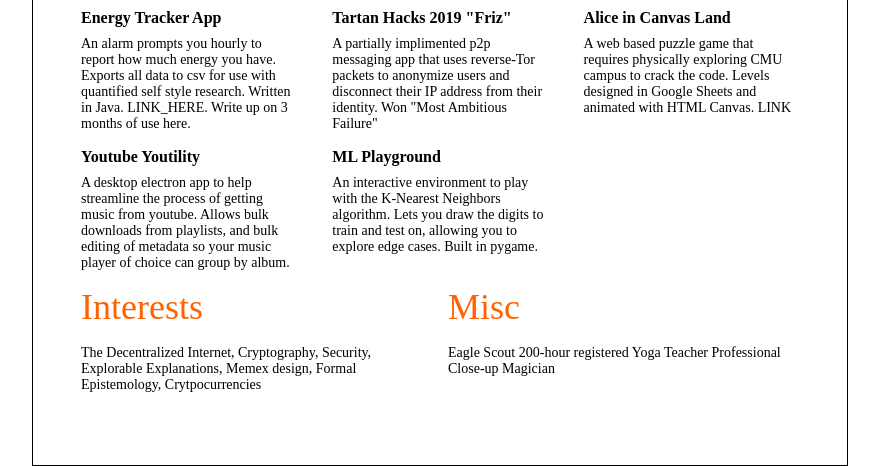
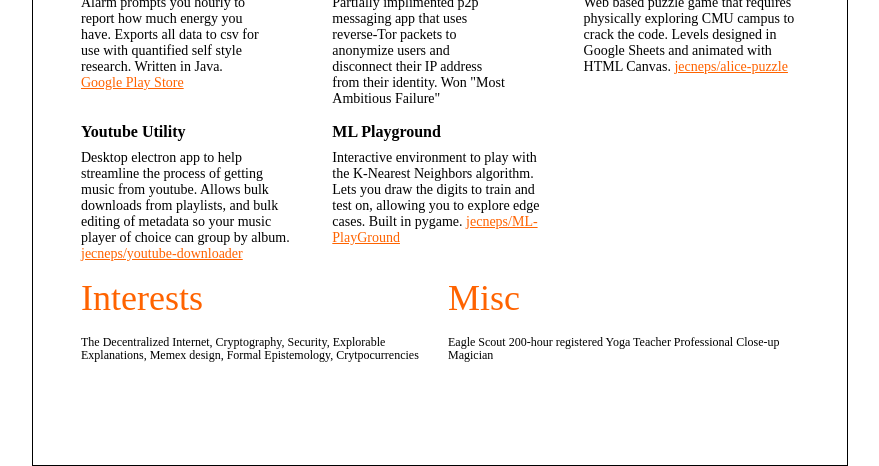
Before and after one commit to jecneps/resume, a website: page resume.njk in a window 1280 px wide. Shown: the part 620-1086 px from the top of the page, without its empty margins (200-1079 px from the left). Drawn offline with nearby package versions, Linux system fonts and the light colour scheme; files that its build step writes are made by us from their sources.

Commit message:
tech prof high

```diff
--- a/macros.njk
+++ b/macros.njk
@@ -1,7 +1,7 @@
 {# TEXT N AT #}
 
 {% macro sml_text(text) %}
-<div class="f6 mt2"> {{text}} </div>
+<div class="f7 mt2"> {{text}} </div>
 {% endmacro %}
 
 {% macro med_text(text) %}
@@ -11,6 +11,10 @@
 {% macro big_text(text)  %}
     <div class="f2 mb2 mt3 orange"> {{text}} </div>
 {%endmacro %}
+
+{% macro sml_link_text(text, url, link_text) %}
+    <div class="f6 mt2"> {{text}} <a href={{url}} class="orange">{{link_text}}</a> </div>
+{% endmacro %}
 
 {# BIGGER COMPOSED ELEMENTS #}
 
@@ -29,9 +33,9 @@
 
 
 
-{% macro project_card(name, description) %}
+{% macro project_card(name, description, url, link_text) %}
     {{med_text(name)}}
-    {{sml_text(description)}}
+    {{sml_link_text(description, url, link_text)}}
 {% endmacro %}
 
 {# iMAGE STUFF #}
--- a/resume.njk
+++ b/resume.njk
@@ -81,21 +81,25 @@
                 {{macro.big_text("Projects")}}
                 <div class="flex justify-between" >
 
-                    <div class="flex flex-column w-30" >
+                    <div class="flex flex-column w-25" >
                         {{macro.project_card("Energy Tracker App",
-                            "An alarm prompts you hourly to report how much energy you have. Exports all data to csv for use with quantified self style research. Written in Java. LINK_HERE. Write up on 3 months of use here. "
+                            "Alarm prompts you hourly to report how much energy you have. Exports all data to csv for use with quantified self style research. Written in Java.",
+                            "https://play.google.com/store/apps/details?id=com.approvequestions.energytracker",
+                            "Google Play Store"
                         )}}
                     </div>
 
-                    <div class="flex flex-column w-30" >
+                    <div class="flex flex-column w-25" >
                         {{macro.project_card("Tartan Hacks 2019 \"Friz\"",
-                            "A partially implimented p2p messaging app that uses reverse-Tor packets to anonymize users and disconnect their IP address from their identity. Won \"Most Ambitious Failure\""
+                            "Partially implimented p2p messaging app that uses reverse-Tor packets to anonymize users and disconnect their IP address from their identity. Won \"Most Ambitious Failure\""
                         )}}
                     </div>
 
                     <div class="flex flex-column w-30" >
                         {{macro.project_card("Alice in Canvas Land",
-                            "A web based puzzle game that requires physically exploring CMU campus to crack the code. Levels designed in Google Sheets and animated with HTML Canvas. LINK"
+                            "Web based puzzle game that requires physically exploring CMU campus to crack the code. Levels designed in Google Sheets and animated with HTML Canvas.",
+                            "https://github.com/jecneps/alice-puzzle",
+                            "jecneps/alice-puzzle"
                         )}}
                     </div>
                 </div>
@@ -103,14 +107,18 @@
                 <div class="flex justify-between" >
 
                     <div class="flex flex-column w-30" >
-                        {{macro.project_card("Youtube Youtility",
-                            "A desktop electron app to help streamline the process of getting music from youtube. Allows bulk downloads from playlists, and bulk editing of metadata so your music player of choice can group by album."
+                        {{macro.project_card("Youtube Utility",
+                            "Desktop electron app to help streamline the process of getting music from youtube. Allows bulk downloads from playlists, and bulk editing of metadata so your music player of choice can group by album.",
+                            "https://github.com/jecneps/youtube-downloader",
+                            "jecneps/youtube-downloader"
                         )}}
                     </div>
 
                     <div class="flex flex-column w-30" >
                         {{macro.project_card("ML Playground",
-                            "An interactive environment to play with the K-Nearest Neighbors algorithm. Lets you draw the digits to train and test on, allowing you to explore edge cases. Built in pygame."
+                            "Interactive environment to play with the K-Nearest Neighbors algorithm. Lets you draw the digits to train and test on, allowing you to explore edge cases. Built in pygame.",
+                            "https://github.com/jecneps/ML-PlayGround",
+                            "jecneps/ML-PlayGround"
                         )}}
                     </div>
 
```
Also changed, not shown: resume.html.
